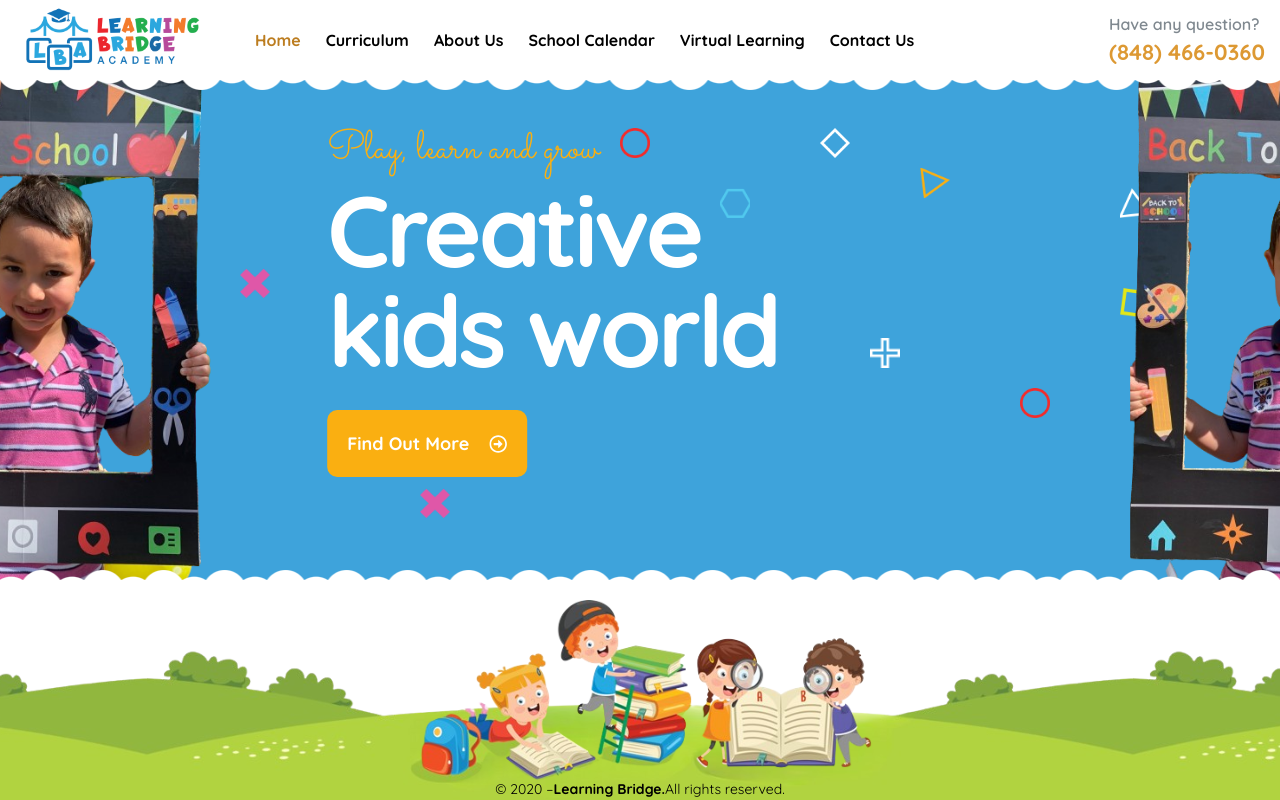
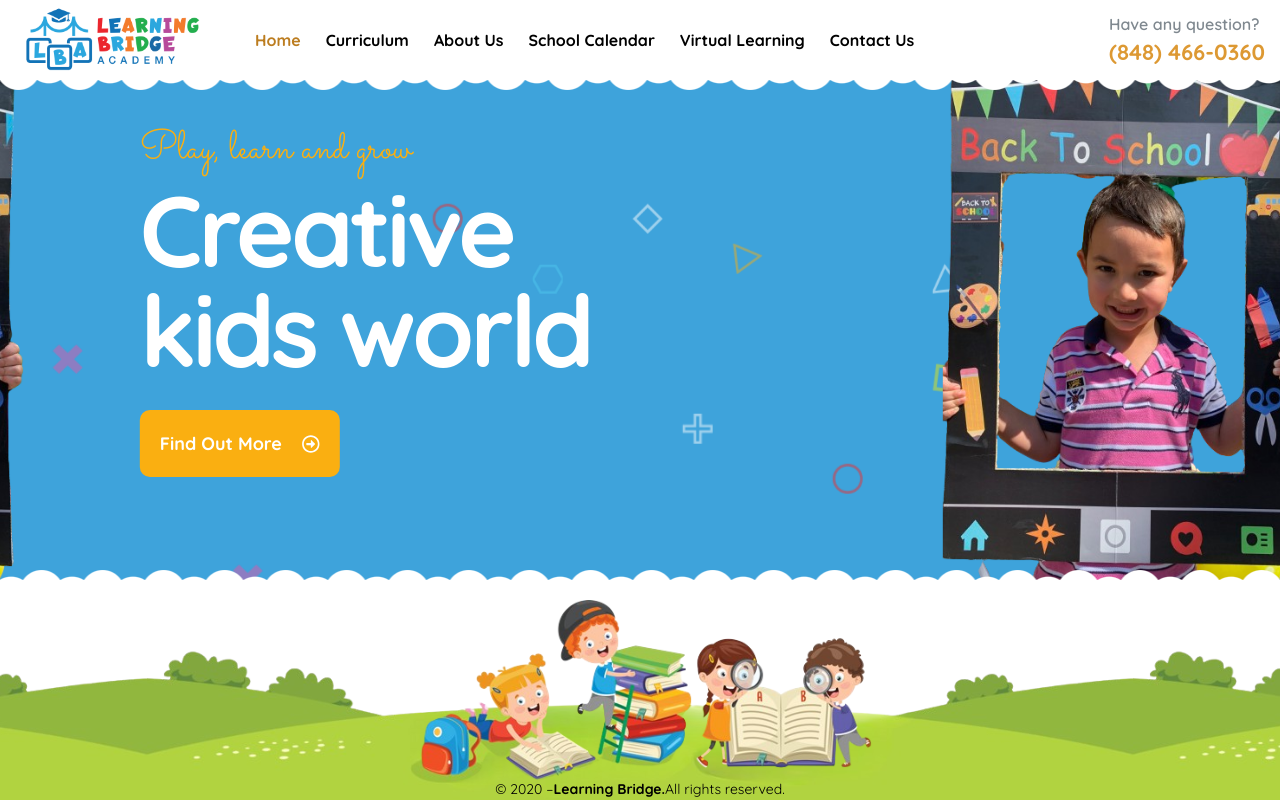
Before and after one commit to Zhybuliou/learningbridge, a React (Vite) app: page /freehold in a window 1280 px wide. Built offline with nearby package versions, Linux system fonts and the light colour scheme.

Commit message:
feat: add animation all slides

```diff
--- a/src/components/slider/Slider.tsx
+++ b/src/components/slider/Slider.tsx
@@ -100,6 +100,7 @@ export default function SimpleSlider() {
     left: 0,
     top: 0,
   });
+  const [animating, setAnimating] = useState(false);
   // eslint-disable-next-line @typescript-eslint/no-explicit-any
   const handleMouseMove = (ev: any) => {
     setMousePosition({ left: ev.pageX, top: ev.pageY });
@@ -108,16 +109,21 @@ export default function SimpleSlider() {
     const styles = useSpring({
       from: {
         opacity: 0,
-        y: 50,
+        y: 150,
       },
       to: {
         opacity: 1,
         y: 0,
       },
       config: {
-        duration: 500,
+        duration: 800,
       },
-      delay: num,
+      delay: animating ? 0 : num,
+      reset: animating,
+      onStart: () => {
+        setAnimating(false);
+        console.log('animation finished');
+      },
     });
 
     return styles;
@@ -129,18 +135,18 @@ export default function SimpleSlider() {
     dots: false,
     arrows: false,
     infinite: true,
-    speed: 500,
+    speed: 600,
     autoplay: true,
     autoplaySpeed: 5000,
     slidesToShow: 1,
     className: 'center',
     adaptiveHeight: true,
-    cssEase: 'linear',
+    // cssEase: 'linear',
   };
   return (
     <div className="slider-container">
       <div className="main-page-slider">
-        <Slider {...settings}>
+        <Slider {...settings} beforeChange={() => setAnimating(true)}>
           <div
             className="main-page-slide"
             onMouseMove={(ev) => handleMouseMove(ev)}
@@ -152,6 +158,7 @@ export default function SimpleSlider() {
                   className="parallax-image"
                   style={FunStyle(el.time)}
                   key={el.alt}
+                  onReset={() => true}
                 >
                   <img
                     key={el.alt}
```
